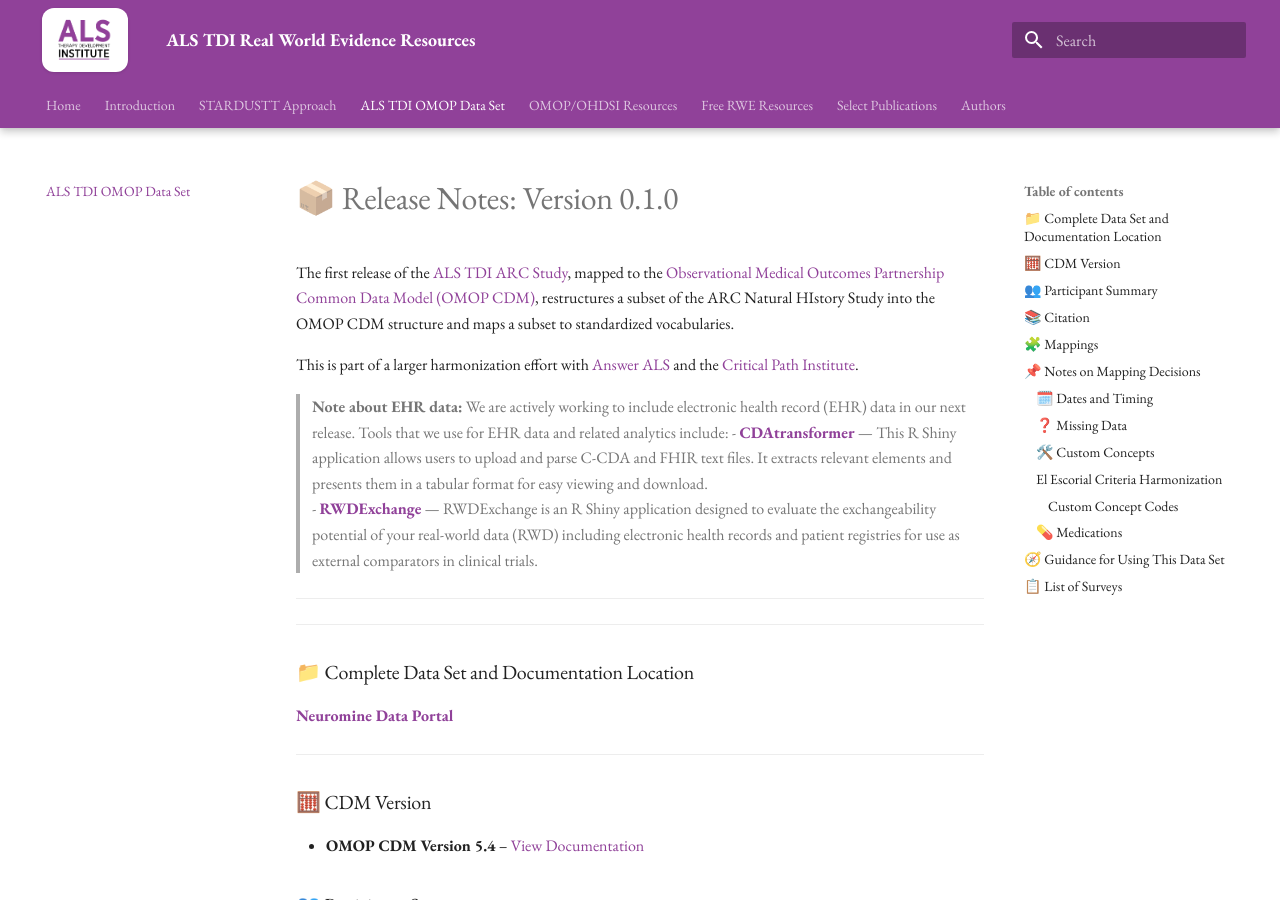
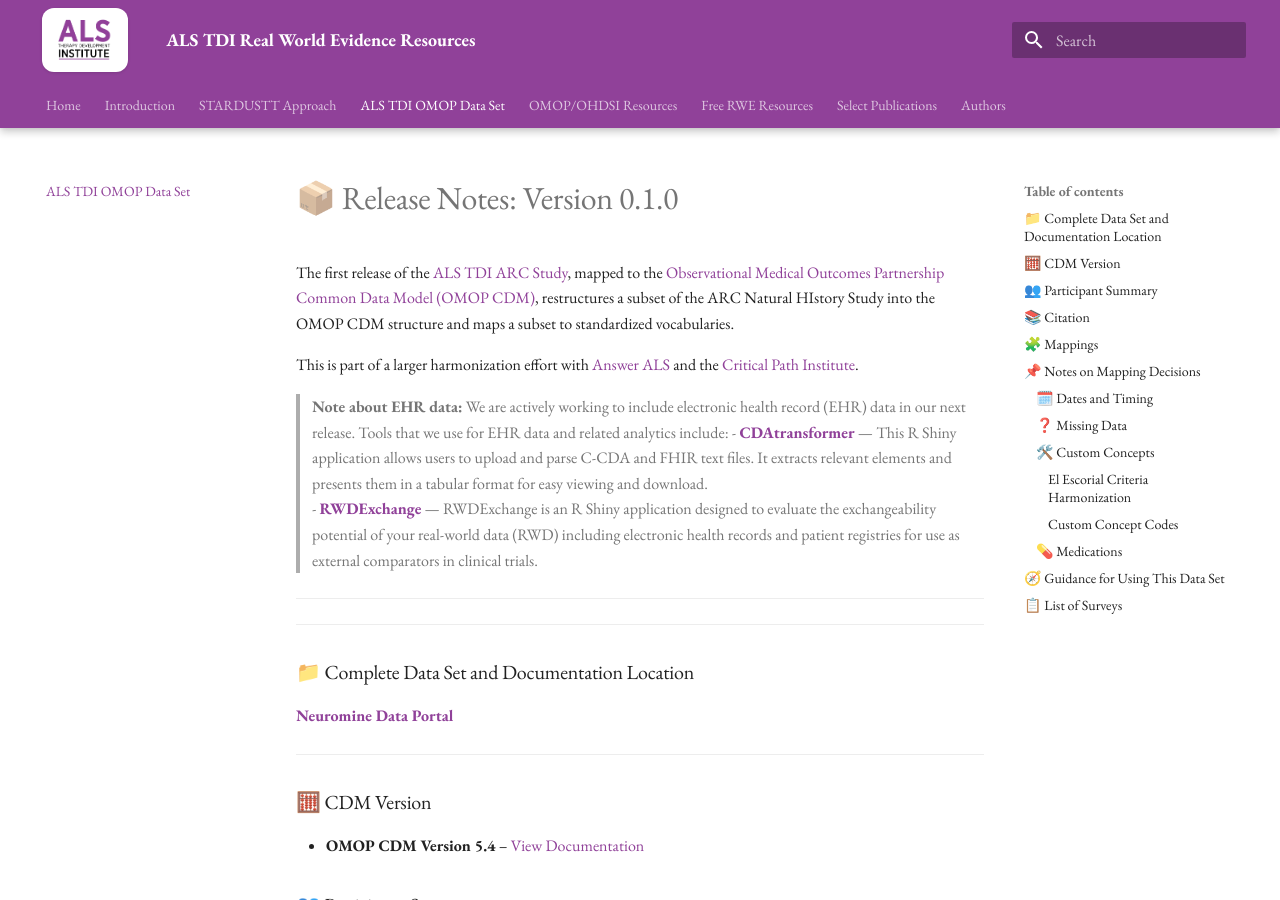
Before and after one commit to ALSTDI/ALS-RWE, an MkDocs documentation site: the page built from docs/als-tdi-omop-data-set.md, in a window 1280 px wide and 900 px high. Built offline with MkDocs 1.6.1 and Material for MkDocs 9.7.7, drawn with Linux system fonts in a browser that asks for light colours.

```diff
--- a/docs/als-tdi-omop-data-set.md
+++ b/docs/als-tdi-omop-data-set.md
@@ -118,7 +118,7 @@ In the ALS TDI OMOP data set, custom concepts were created for:
 - **Anatomical site of symptom onset**
 - **El Escorial criteria**
 
-### El Escorial Criteria Harmonization
+#### El Escorial Criteria Harmonization
 
 We harmonized the El Escorial diagnostic criteria with Answer ALS and C-Path into a single custom concept set, and we are working to officially add El Escorial to the OMOP vocabulary.
 
--- a/mkdocs.yml
+++ b/mkdocs.yml
@@ -38,7 +38,7 @@ markdown_extensions:
   - md_in_html
   - tables
   - toc:
-      permalink: true
+      permalink: false
   - pymdownx.details
   - pymdownx.superfences
   - pymdownx.tabbed:
```
Also changed, not shown: site/als-tdi-omop-data-set/index.html, site/free-rwe-resources/index.html, site/index.html, site/omop-ohdsi-resources/index.html, site/select-publications/index.html, site/stardustt-approach/index.html.
